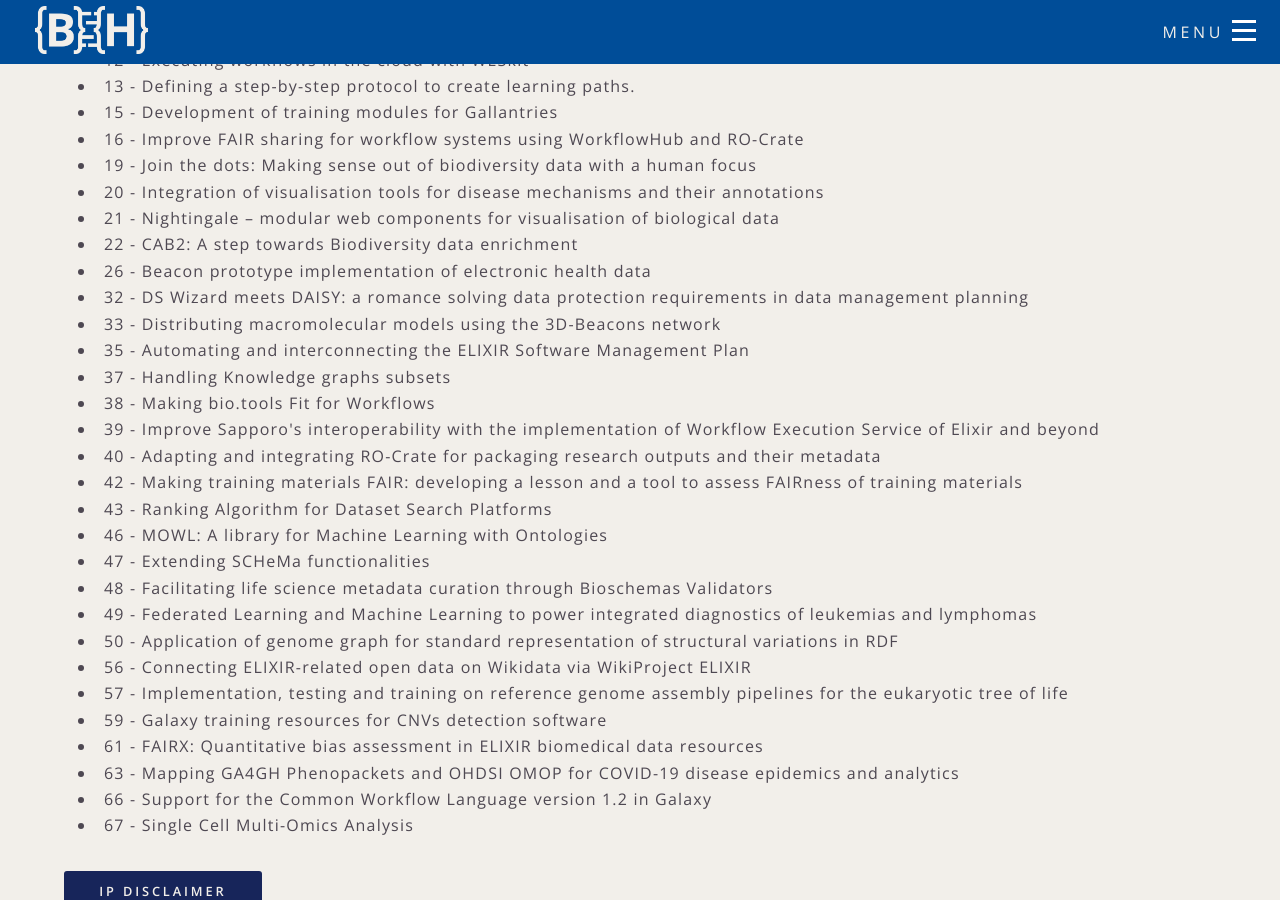
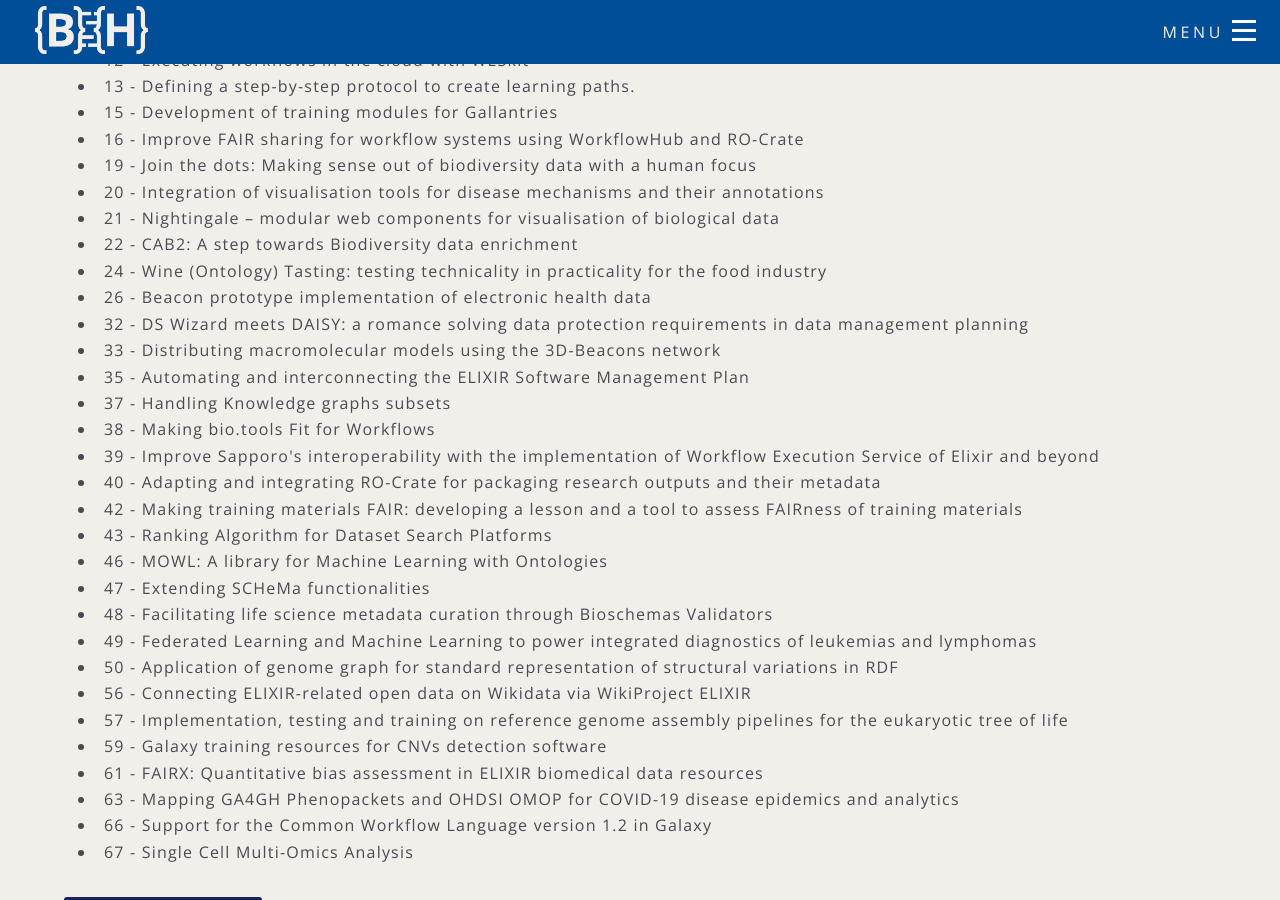
Before and after one commit to elixir-europe/biohackathon-europe-2021, a Jekyll site: the page built from projects.html, in a window 1280 px wide and 900 px high, scrolled down 705 px. Built offline with Jekyll 4.4.1, drawn with Linux system fonts in a browser that asks for light colours; nearby versions of some CDN libraries.

Commit message:
Add wine ontology project

```diff
--- a/projects.html
+++ b/projects.html
@@ -39,6 +39,7 @@
 <li>20 - Integration of visualisation tools for disease mechanisms and their annotations</li>
 <li>21 - Nightingale – modular web components for visualisation of biological data</li>
 <li>22 - CAB2: A step towards Biodiversity data enrichment</li>
+<li>24 - Wine (Ontology) Tasting: testing technicality in practicality for the food industry</li>
 <li>26 - Beacon prototype implementation of electronic health data</li>
 <li>32 - DS Wizard meets DAISY: a romance solving data protection requirements in data management planning</li>
 <li>33 - Distributing macromolecular models using the 3D-Beacons network</li>
```
